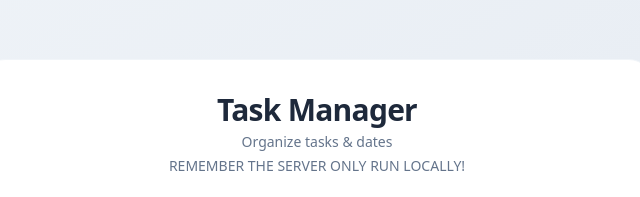
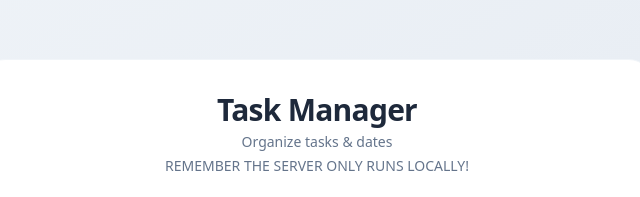
Before and after one commit to Makky101/Task-Manager, a website: page index.html in a window 1280 px wide. Shown: the part 189-386 px from the top of the page, 323-963 px from the left. Drawn offline with nearby package versions, Linux system fonts and the light colour scheme; no server answers.

Commit message:
Minor issue

```diff
--- a/index.html
+++ b/index.html
@@ -11,7 +11,7 @@
             <header class="mb-6 text-center">
                 <h1 class="text-3xl font-extrabold tracking-tight text-slate-800">Task Manager</h1>
                 <p class="text-sm text-slate-500 mt-1">Organize tasks & dates</p>
-                <p class="text-sm text-slate-500 mt-1">REMEMBER THE SERVER ONLY RUN LOCALLY!</p>
+                <p class="text-sm text-slate-500 mt-1">REMEMBER THE SERVER ONLY RUNS LOCALLY!</p>
             </header>
 
 
```
